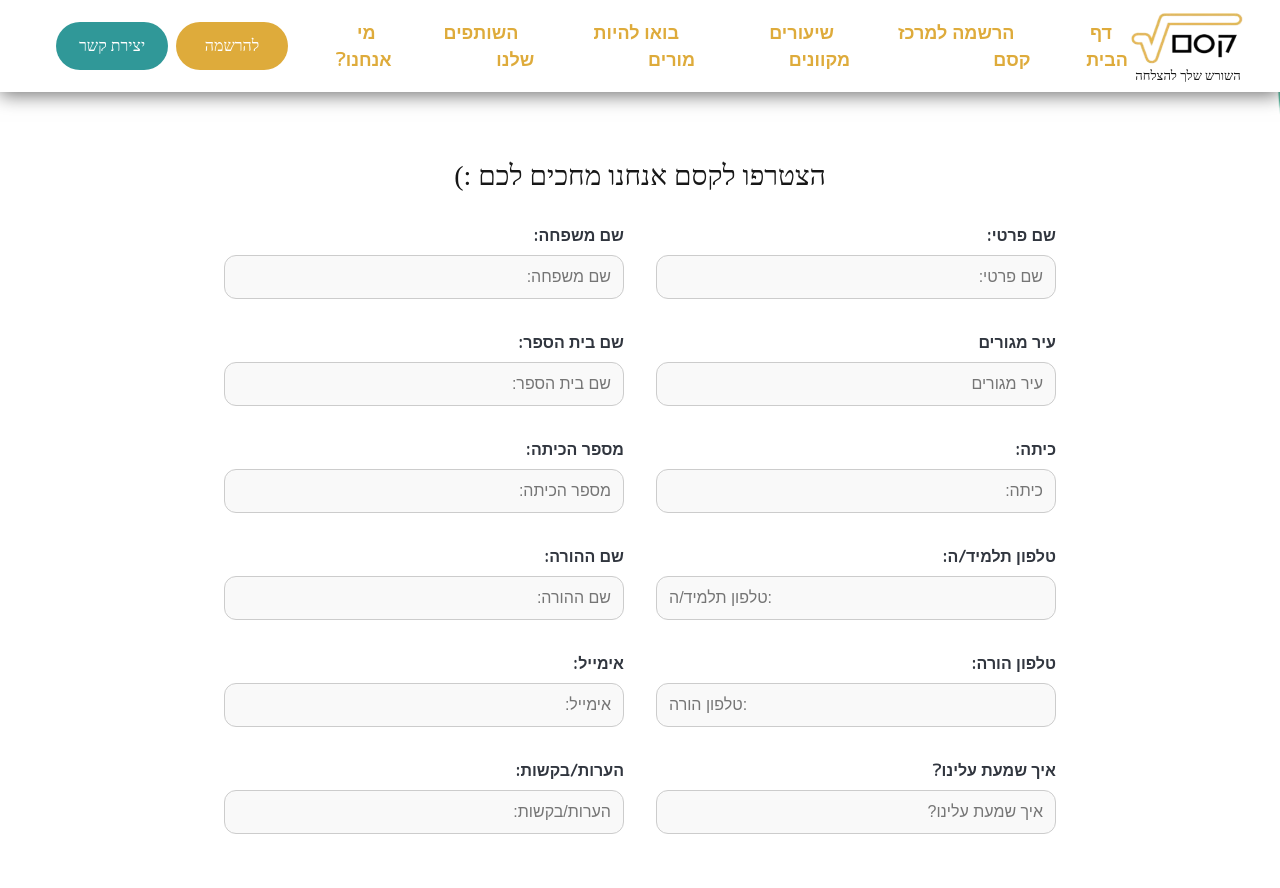
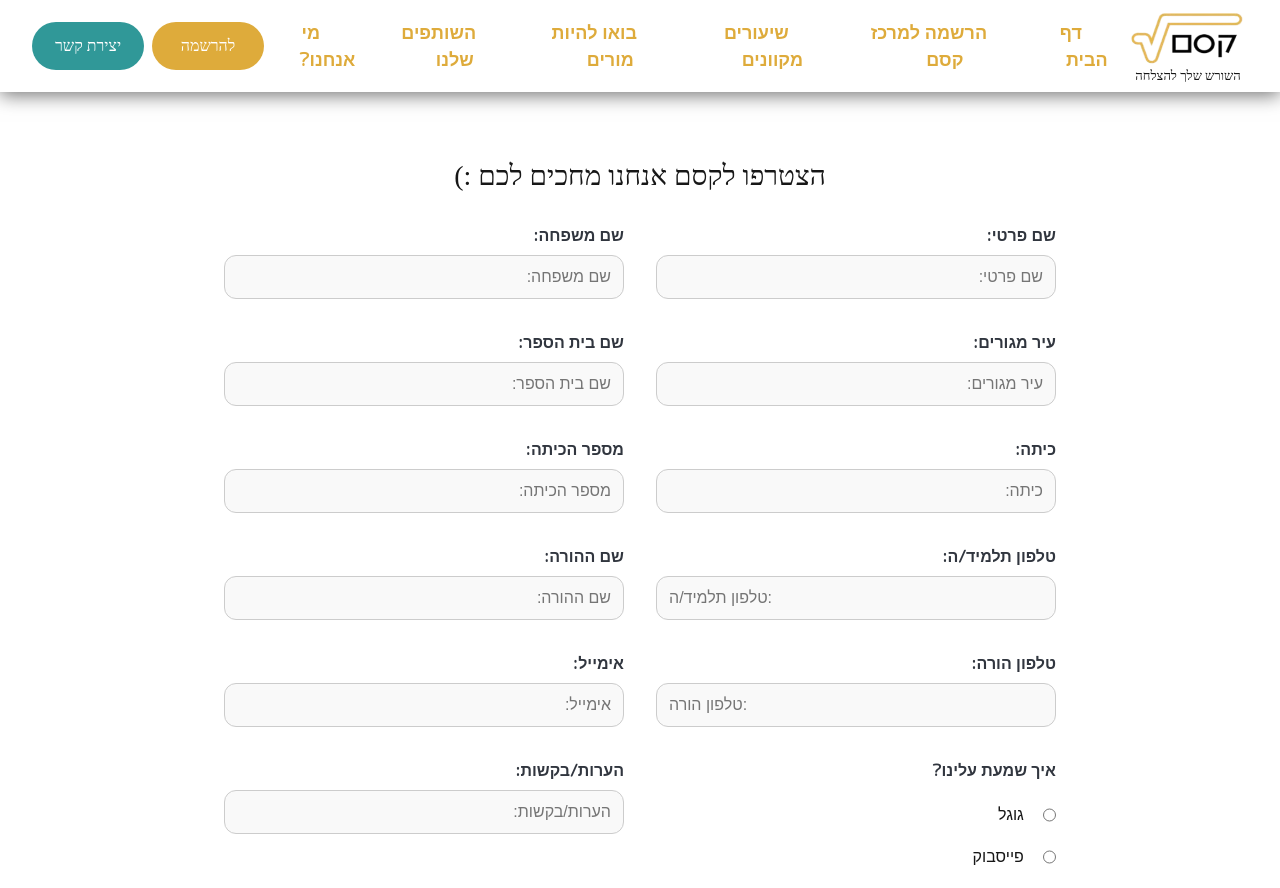
Before and after one commit to TamarLaufer/kesem, a Next.js app: page /enroll in a window 1280 px wide. Shown: the top 888 px of the page. Built offline with nearby package versions, Linux system fonts and the light colour scheme; a web font is replaced by a local one.

Commit message:
styling changes

```diff
--- a/src/components/enroll/Enroll.styles.ts
+++ b/src/components/enroll/Enroll.styles.ts
@@ -70,6 +70,10 @@ export const InputContainer = styled.fieldset`
   }
 `;
 
+export const HeaderContainer = styled.div`
+  margin-bottom: 0.5rem;
+`;
+
 export const InputHeader = styled.legend`
   font-weight: bold;
   font-family: "M PLUS Rounded 1c", sans-serif;
@@ -80,7 +84,7 @@ export const InputHeader = styled.legend`
   @media (max-width: 768px) {
     font-size: 16px;
     font-weight: none;
-    margin-bottom: 0.4rem;
+    margin-bottom: 0.5rem;
   }
 `;
 
@@ -131,3 +135,14 @@ export const ErrorSpan = styled.span`
   font-size: 0.85rem;
   margin-top: 0.25rem;
 `;
+
+export const InputRadio = styled.input`
+  display: block;
+`;
+
+export const RadioLabel = styled.label`
+  display: flex;
+  flex-direction: row;
+  gap: 1.2rem;
+  margin: 0.5rem 0 1rem 0;
+`;
--- a/src/components/enroll/Enroll.tsx
+++ b/src/components/enroll/Enroll.tsx
@@ -11,6 +11,9 @@ import {
   InputHeader,
   ErrorSpan,
   FieldGroup,
+  InputRadio,
+  RadioLabel,
+  HeaderContainer,
 } from "./Enroll.styles";
 import React, { useCallback, useState } from "react";
 import Popup from "@/components/popup/Popup";
@@ -30,7 +33,7 @@ type FormDataType = {
   parentName: string;
   parentPhone: string;
   email: string;
-  howDidYouHereAboutUs?: string;
+  howDidYouHereAboutUs: string;
   comments?: string;
 };
 
@@ -52,7 +55,7 @@ const formSchema = z.object({
   parentName: z.string().min(1, "יש להזין שם ההורה"),
   parentPhone: z.string().min(9, "יש להזין טלפון תקין"),
   email: z.string().email("יש להזין אימייל תקין"),
-  howDidYouHereAboutUs: z.string().optional(),
+  howDidYouHereAboutUs: z.string().min(1, "נא לבחור אפשרות"),
   comments: z.string().optional(),
 });
 
@@ -68,6 +71,15 @@ const Enroll = () => {
 
   const [openPopup, setOpenPopup] = useState(false);
   const [loader, setLoader] = useState(false);
+
+  const howDidYouHearOptions = [
+    "גוגל",
+    "פייסבוק",
+    "מתנס גבעת שמואל",
+    "אינסטגרם",
+    "חבר/ה",
+    "פרסום אחר",
+  ];
 
   const fields: InputType[] = [
     {
@@ -134,7 +146,7 @@ const Enroll = () => {
       name: "howDidYouHereAboutUs",
       placeholder: STRINGS.ENROLL_PAGE.HERE_ABOUT_US,
       label: STRINGS.ENROLL_PAGE.HERE_ABOUT_US,
-      type: "text",
+      type: "radio",
     },
     {
       name: "comments",
@@ -184,6 +196,31 @@ const Enroll = () => {
         <HeaderText>{STRINGS.ENROLL_PAGE.JOIN_US_TO_KESEM}</HeaderText>
         <InputContainer>
           {fields.map((field) => {
+            //Radio buttons
+            if (field.name === "howDidYouHereAboutUs") {
+              return (
+                <FieldGroup key={field.label}>
+                  <HeaderContainer>
+                    <InputHeader>{field.label}</InputHeader>
+                  </HeaderContainer>
+                  {howDidYouHearOptions.map((option) => (
+                    <RadioLabel key={option}>
+                      <InputRadio
+                        type="radio"
+                        value={option}
+                        {...register(field.name)}
+                      />
+                      {option}
+                    </RadioLabel>
+                  ))}
+                  {errors[field.name] && (
+                    <ErrorSpan style={{ color: "red" }}>
+                      {errors[field.name]?.message}
+                    </ErrorSpan>
+                  )}
+                </FieldGroup>
+              );
+            }
             return (
               <FieldGroup key={field.label}>
                 <InputHeader>{field.label}</InputHeader>
--- a/src/components/header/Header.styles.ts
+++ b/src/components/header/Header.styles.ts
@@ -20,19 +20,18 @@ export const HeaderContainer = styled.menu`
   -webkit-box-shadow: 0px 3px 18px 0px rgba(0, 0, 0, 0.56);
   -moz-box-shadow: 0px 3px 18px 0px rgba(0, 0, 0, 0.56);
 
-  .hamburger {
-    display: none;
-    font-size: 2rem;
-    background: none;
-    border: none;
-    color: white;
-    list-style-type: none;
-    text-decoration: none;
+  @media (max-width: 768px) {
+    @media (max-width: 768px) {
+      justify-content: center;
+      padding: 0.5rem 1rem;
+    }
+  }
+`;
 
-    @media (max-width: 768px) {
-      display: block;
-      background-color: red;
-    }
+export const LogoAndHam = styled.div`
+  @media (max-width: 768px) {
+    display: flex;
+    gap: 1rem;
   }
 `;
 
@@ -51,12 +50,13 @@ export const MobileMenu = styled.menu`
     flex-direction: column;
     align-items: flex-start;
     z-index: 100;
+    list-style-type: none;
+    text-decoration: none;
+    gap: 1.5rem;
 
     a {
       color: ${({ theme }) => theme.colors.gold};
-      text-decoration: none;
       font-weight: bold;
-      padding: 0.5rem 0;
       font-family: "M PLUS Rounded 1c", sans-serif;
       font-size: 18px;
       width: 100%;
@@ -70,6 +70,14 @@ export const MobileMenu = styled.menu`
 `;
 
 export const LogoContainer = styled.div`
+  flex: 0 1 auto;
+  display: flex;
+  flex-direction: column;
+  align-items: center;
+  margin: 0 auto;
+`;
+
+export const HamburgerContainer = styled.div`
   display: flex;
   align-items: center;
   flex-direction: column;
@@ -80,14 +88,14 @@ export const Hamburger = styled.button`
 
   @media (max-width: 768px) {
     display: block;
-    background-color: red;
-    font-size: 2rem;
+    position: absolute;
+    right: 1rem;
+    top: 1.6rem;
     background: none;
     border: none;
-    list-style: none;
-    cursor: pointer;
-    list-style-type: none;
+    font-size: 2rem;
     color: ${({ theme }) => theme.colors.gold};
+    z-index: 11;
   }
 `;
 
@@ -96,9 +104,17 @@ export const LogoText = styled.p`
   font-size: 13px;
 `;
 
+export const NavBar = styled.nav`
+  display: flex;
+  justify-content: flex-start;
+
+  @media (max-width: 768px) {
+    display: none;
+  }
+`;
+
 export const Ul = styled.ul`
   display: flex;
-  gap: 0.3rem;
   align-items: center;
   text-decoration: none;
   list-style: none;
@@ -117,10 +133,19 @@ export const Ul = styled.ul`
     }
   }
 
+  @media (max-width: 1290) {
+    padding: 0.3rem;
+  }
+
   @media (max-width: 768px) {
     display: none;
   }
 `;
+
+export const Li = styled.li`
+  text-align: center;
+`;
+
 export const LinkContainer = styled(Link)<LinkContainerProps>`
   display: flex;
   align-items: center;
@@ -145,12 +170,19 @@ export const LinkContainer = styled(Link)<LinkContainerProps>`
   }
 `;
 
+export const MenuButton = styled(Link)`
+  font-weight: bold;
+  text-decoration: none;
+`;
+
 export const ButtonsContainer = styled.div`
   display: flex;
-  align-items: center;
-  justify-content: center;
+  justify-content: flex-end;
   gap: 0.5rem;
-  margin: 0 0 0 1.5rem;
+
+  @media (max-width: 768px) {
+    display: none;
+  }
 `;
 
 export const Select = styled.select`
@@ -163,5 +195,3 @@ export const Select = styled.select`
     padding: 1rem;
   }
 `;
-
-export const Option = styled.option``;
--- a/src/components/header/Header.tsx
+++ b/src/components/header/Header.tsx
@@ -9,6 +9,11 @@ import {
   Hamburger,
   MobileMenu,
   Ul,
+  NavBar,
+  LogoAndHam,
+  HamburgerContainer,
+  Li,
+  MenuButton,
 } from "./Header.styles";
 import Image from "next/image";
 import { theme } from "@/theme";
@@ -38,25 +43,34 @@ const Header = () => {
 
   const renderLinks = links.map((oneLink: LinkType) => {
     return (
-      <li key={oneLink.name}>
+      <Li key={oneLink.name}>
         <Link href={oneLink.href} onClick={handleLInkPress}>
           {oneLink.name}
         </Link>
-      </li>
+      </Li>
     );
   });
 
   return (
-    <HeaderContainer className="hamburger">
-      <Hamburger onClick={handleLInkPress}>☰</Hamburger>
-      <LogoContainer>
-        <Image src="/images/logo.png" alt="logo" width={120} height={60} />
-        <LogoText>{STRINGS.HEADER.NAV_BAR.YOUR_WAY_TO_SUCCESS}</LogoText>
-      </LogoContainer>
-      {isOpen && <MobileMenu>{renderLinks}</MobileMenu>}
-      <nav>
+    <HeaderContainer>
+      <LogoAndHam>
+        <HamburgerContainer>
+          <Hamburger onClick={handleLInkPress}>☰</Hamburger>
+        </HamburgerContainer>
+        <LogoContainer>
+          <Image src="/images/logo.png" alt="logo" width={120} height={60} />
+          <LogoText>{STRINGS.HEADER.NAV_BAR.YOUR_WAY_TO_SUCCESS}</LogoText>
+        </LogoContainer>
+      </LogoAndHam>
+      {isOpen && (
+        <MobileMenu>
+          {renderLinks}
+          <MenuButton href="/contact">{STRINGS.HEADER.CONTACT_US}</MenuButton>
+        </MobileMenu>
+      )}
+      <NavBar>
         <Ul>{renderLinks}</Ul>
-      </nav>
+      </NavBar>
       <ButtonsContainer>
         <LinkContainer href={`/enroll`} $backgroundColor={theme.colors.gold}>
           {STRINGS.HEADER.TO_ENROLL}
--- a/src/components/our-partners/OurPartners.styles.ts
+++ b/src/components/our-partners/OurPartners.styles.ts
@@ -7,7 +7,6 @@ export const PartnersContainer = styled.div`
   height: 100vh;
   background-image: url("/images/enroll_background3.png");
   background-size: cover;
-  background-position: center;
   background-repeat: no-repeat;
   min-height: 100vh;
   width: 100%;
--- a/src/strings/common.ts
+++ b/src/strings/common.ts
@@ -25,7 +25,7 @@ export const STRINGS = {
     SEND: "שליחה",
     FIRST_NAME: "שם פרטי:",
     LAST_NAME: "שם משפחה:",
-    CITY: "עיר מגורים",
+    CITY: "עיר מגורים:",
     SCHOOL_NAME: "שם בית הספר:",
     GRADE: "כיתה:",
     GRADE_NUMBER: "מספר הכיתה:",
```
Also changed, not shown: src/components/about-us/AboutUs.styles.ts (+18 -2 lines), src/components/about-us/AboutUs.tsx (+2 -6 lines).
